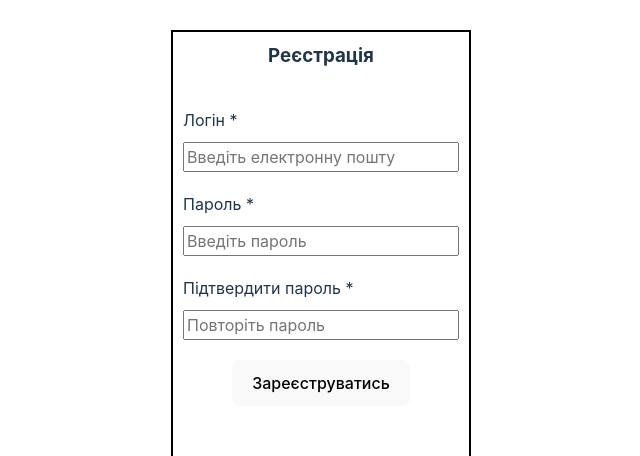
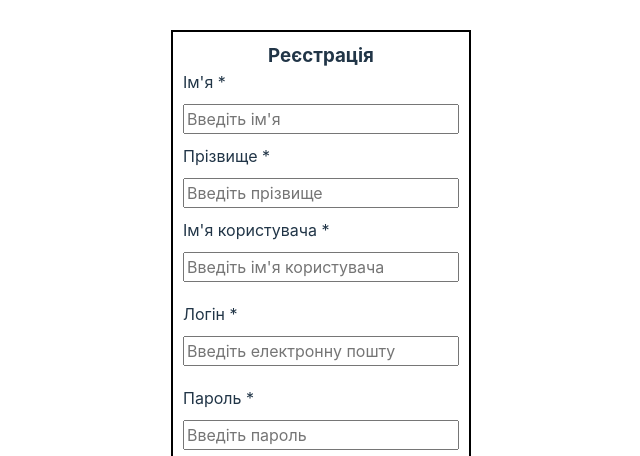
Before and after one commit to AVM82/snapshot, a React (Vite) app in the folder snapshot-react/: page /sign-up in a window 1280 px wide. Shown: the part 120-576 px from the top of the page, without its empty margins (319-959 px from the left). Built offline with nearby package versions, Linux system fonts and the light colour scheme; no server answers.

Commit message:
changed auth

```diff
--- /dev/null
+++ b/snapshot-react/src/models/auth/ISignIn.ts
@@ -0,0 +1,4 @@
+export interface ISignIn {
+  login: string;
+  password: string;
+}
--- /dev/null
+++ b/snapshot-react/src/models/auth/ISignUp.ts
@@ -0,0 +1,8 @@
+export interface ISignUp {
+  firstName: string;
+  lastName: string;
+  userName: string;
+  login: string;
+  password: string;
+  confirmPassword?: string;
+}
--- a/snapshot-react/src/models/models.ts
+++ /dev/null
@@ -1,5 +0,0 @@
-export interface IAuthForm {
-  login: string;
-  password: string;
-  confirmPassword?: string;
-}
--- a/snapshot-react/src/pages/Auth/OAuth2.tsx
+++ b/snapshot-react/src/pages/Auth/OAuth2.tsx
@@ -5,6 +5,7 @@ import { useNavigate } from 'react-router-dom';
 
 function OAuth2(): JSX.Element {
   // eslint-disable-next-line @typescript-eslint/no-unused-vars
+
   const navigate = useNavigate();
 
   // const login = useGoogleLogin({
@@ -15,7 +16,6 @@ function OAuth2(): JSX.Element {
   //         .unwrap()
   //         .then((action): void => {
   //           storage.setItem(StorageKey.USER, JSON.stringify(action.user));
-
   //           if (action.user.roles.includes('GUEST')) {
   //             storage.removeItem(StorageKey.TOKEN);
   //             navigate('/sign-up', { state: { userData: action.user } });
@@ -31,9 +31,7 @@ function OAuth2(): JSX.Element {
   // });
 
   return (
-    <div
-      className="oauth2"
-    >
+    <div className="oauth2">
       <GoogleButton
         label="Google"
         style={{
--- a/snapshot-react/src/pages/Auth/SignInPage.tsx
+++ b/snapshot-react/src/pages/Auth/SignInPage.tsx
@@ -1,21 +1,20 @@
-/* eslint-disable react/jsx-props-no-spreading */
 /* eslint-disable jsx-a11y/click-events-have-key-events */
 /* eslint-disable jsx-a11y/label-has-associated-control */
 import { SubmitHandler, useForm } from 'react-hook-form';
 import { useNavigate } from 'react-router-dom';
 import { toast } from 'react-toastify';
 
-import { IAuthForm } from '../../models/models';
+import { ISignIn } from '../../models/auth/ISignIn';
 import styles from './AuthPage.module.scss';
 import OAuth2 from './OAuth2';
 
 export default function SignInPage(): JSX.Element {
   const {
     register, handleSubmit, reset,
-  } = useForm<IAuthForm>();
+  } = useForm<ISignIn>();
   const navigate = useNavigate();
 
-  const onSubmit: SubmitHandler<IAuthForm> = (data): void => {
+  const onSubmit: SubmitHandler<ISignIn> = (data): void => {
     toast.success(`Логін: ${data.login}
     Пароль: ${data.password}`);
     reset();
--- a/snapshot-react/src/pages/Auth/SignUpPage.tsx
+++ b/snapshot-react/src/pages/Auth/SignUpPage.tsx
@@ -1,27 +1,36 @@
 /* eslint-disable react/jsx-props-no-spreading */
 /* eslint-disable jsx-a11y/click-events-have-key-events */
 /* eslint-disable jsx-a11y/label-has-associated-control */
+
 import { SubmitHandler, useForm } from 'react-hook-form';
 import { useNavigate } from 'react-router-dom';
 import { toast } from 'react-toastify';
 
 import EmailRegexp from '../../common/emailRegexp';
 import PasswordRegex from '../../common/passwordRegexp';
-import { IAuthForm } from '../../models/models';
+import { ISignUp } from '../../models/auth/ISignUp';
 import styles from './AuthPage.module.scss';
 import OAuth2 from './OAuth2';
 
 export default function SignUpPage(): JSX.Element {
   const {
-    register, handleSubmit, formState: { errors }, getValues, reset,
-  } = useForm<IAuthForm>({
+    register,
+    handleSubmit,
+    formState: { errors },
+    getValues,
+    reset,
+  } = useForm<ISignUp>({
     mode: 'onChange',
   });
+
   const navigate = useNavigate();
+  const onSubmit: SubmitHandler<ISignUp> = (data): void => {
+    toast.success(`Ім'я: ${data.firstName}
+    Прізвище: ${data.lastName}
+    Нікнейм: ${data.userName}
+    Логін: ${data.login}
+    Пароль: ${data.password}`);
 
-  const onSubmit: SubmitHandler<IAuthForm> = (data): void => {
-    toast.success(`Логін: ${data.login}
-    Пароль: ${data.password}`);
     reset();
   };
 
@@ -30,6 +39,41 @@ export default function SignUpPage(): JSX.Element {
       <div className={styles['auth-form-wrapper']}>
         <h3>Реєстрація</h3>
         <form className={styles['auth-form']} onSubmit={handleSubmit(onSubmit)}>
+          <label htmlFor="first-name">Ім&apos;я *</label>
+          <input
+            type="text"
+            id="first-name"
+            className={`${styles['auth-form-input']}`}
+            {...register('firstName')}
+            placeholder="Введіть ім'я"
+            required
+          />
+          <label htmlFor="last-name">Прізвище *</label>
+          <input
+            type="text"
+            id="last-name"
+            className={`${styles['auth-form-input']}`}
+            {...register('lastName')}
+            placeholder="Введіть прізвище"
+            required
+          />
+          <label htmlFor="user-name">Ім&apos;я користувача *</label>
+          <input
+            type="text"
+            id="user-name"
+            className={`${styles['auth-form-input']}`}
+            {...register('userName', {
+              minLength: {
+                value: 3,
+                message: 'Ім\'я користувача має бути не менше 3-ох символів',
+              },
+            })}
+            placeholder="Введіть ім'я користувача"
+            required
+          />
+          {!!errors && (
+            <p className={styles['auth-form-error']}>{errors.userName?.message}</p>
+          )}
           <label htmlFor="login">Логін *</label>
           <input
             type="text"
@@ -44,7 +88,9 @@ export default function SignUpPage(): JSX.Element {
             placeholder="Введіть електронну пошту"
             required
           />
-          {!!errors && <p className={styles['auth-form-error']}>{errors.login?.message}</p>}
+          {!!errors && (
+            <p className={styles['auth-form-error']}>{errors.login?.message}</p>
+          )}
           <label htmlFor="paswword">Пароль *</label>
           <input
             type="password"
@@ -60,7 +106,11 @@ export default function SignUpPage(): JSX.Element {
             required
             placeholder="Введіть пароль"
           />
-          {!!errors && <p className={styles['auth-form-error']}>{errors.password?.message}</p>}
+          {!!errors && (
+            <p className={styles['auth-form-error']}>
+              {errors.password?.message}
+            </p>
+          )}
           <label htmlFor="confirm-password">Підтвердити пароль *</label>
           <input
             type="password"
@@ -76,11 +126,12 @@ export default function SignUpPage(): JSX.Element {
             required
             placeholder="Повторіть пароль"
           />
-          {!!errors && <p className={styles['auth-form-error']}>{errors.confirmPassword?.message}</p>}
-          <button
-            type="submit"
-            className={styles['auth-form-btn']}
-          >
+          {!!errors && (
+            <p className={styles['auth-form-error']}>
+              {errors.confirmPassword?.message}
+            </p>
+          )}
+          <button type="submit" className={styles['auth-form-btn']}>
             Зареєструватись
           </button>
         </form>
--- a/snapshot-react/tsconfig.json
+++ b/snapshot-react/tsconfig.json
@@ -20,6 +20,6 @@
     "noUnusedParameters": true,
     "noFallthroughCasesInSwitch": true
   },
-  "include": ["src"],
+  "include": ["src", "vite.config.ts"],
   "references": [{ "path": "./tsconfig.node.json" }]
 }
```
Also changed, not shown: snapshot-react/.eslintrc.cjs.
